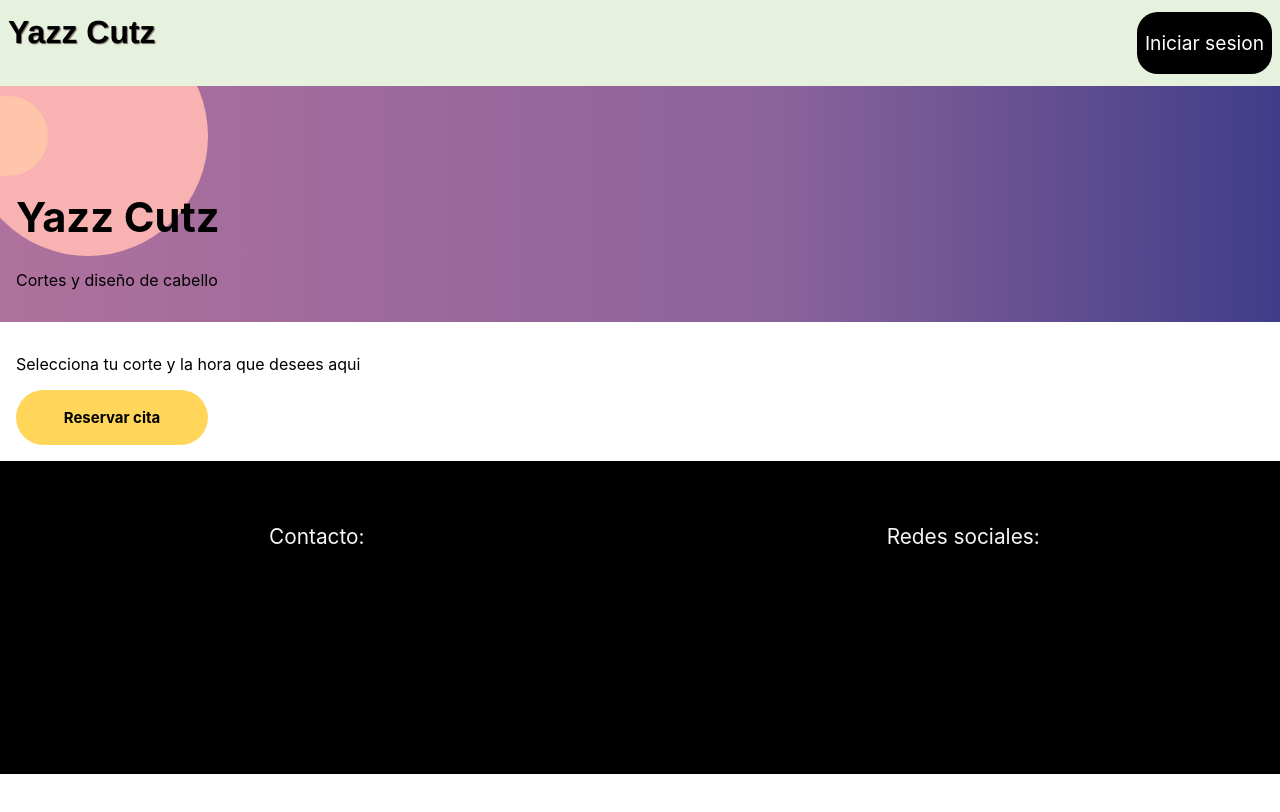
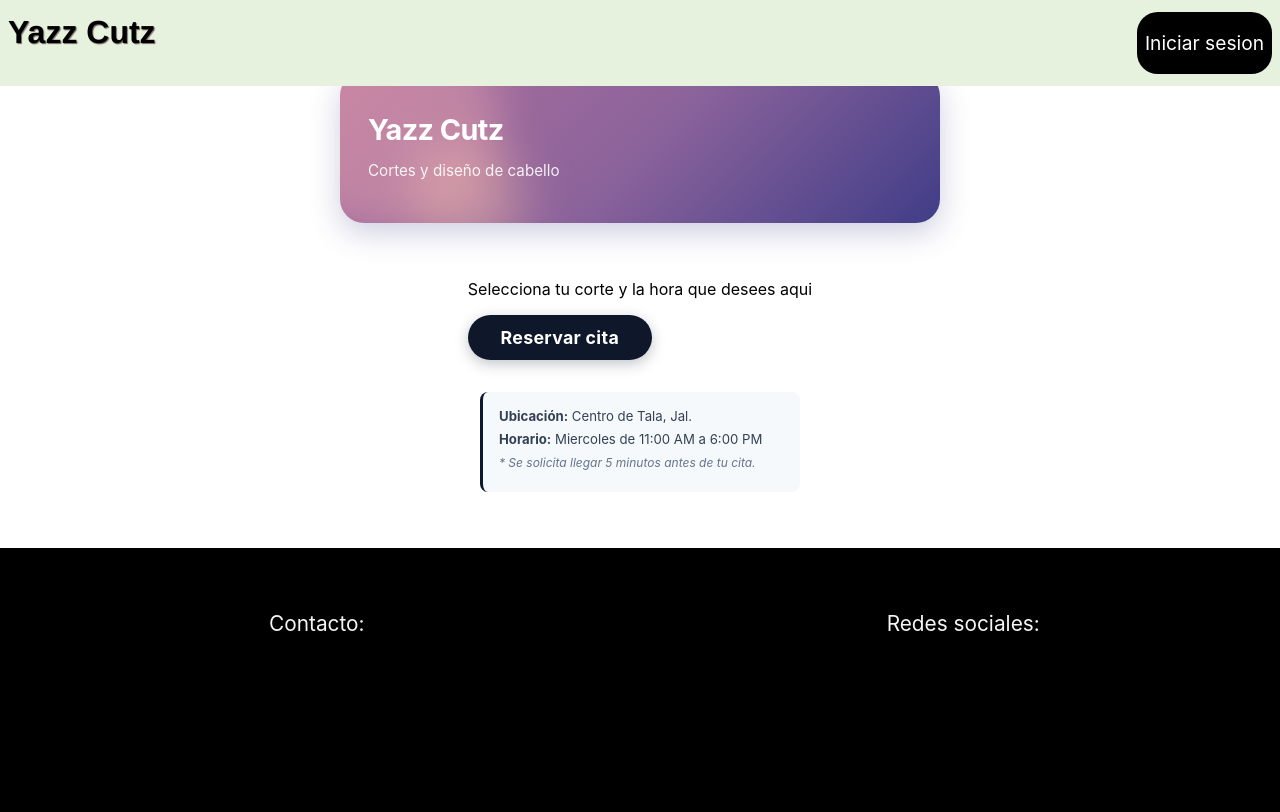
Before and after one commit to Senjuv/Proyectbarber, a React (Create React App) app in the folder frontend/: page / in a window 1280 px wide. Shown: the top 812 px of the page. Built offline with nearby package versions, Linux system fonts and the light colour scheme.

Commit message:
modificacion popup y alerts

```diff
--- a/frontend/src/App.jsx
+++ b/frontend/src/App.jsx
@@ -3,6 +3,7 @@ import { Routes, Route } from 'react-router-dom';
 import CitasD from './pages/CitasD';
 import Login from "./pages/Login";
 import Panel from "./components/Panel";
+
 function App() {
   return (
     <div>
--- a/frontend/src/components/Mid.jsx
+++ b/frontend/src/components/Mid.jsx
@@ -8,6 +8,11 @@ function Mid() {
                 <div>
                     <p className="p">Selecciona tu corte y la hora que desees aqui</p>
                     <div className="Reserva"><Link to="/citasD" className="linkR"><h3 >Reservar cita</h3></Link></div>
+                    <div className="info-notice">
+                        <p><strong>Ubicación:</strong> Centro de Tala, Jal.</p>
+                        <p><strong>Horario:</strong> Miercoles de 11:00 AM a 6:00 PM</p>
+                        <p className="sub-notice">* Se solicita llegar 5 minutos antes de tu cita.</p>
+                    </div>
                 </div>
             </div>
         </div>
--- a/frontend/src/styles/Hero.css
+++ b/frontend/src/styles/Hero.css
@@ -1,45 +1,73 @@
-.section-h{
+/* Sección Hero Principal */
+.section-h {
+    box-sizing: border-box;
     width: 100%;
-    height: 100%;
-    box-sizing: border-box;
-    margin-top: 3rem;
+    margin-top: 3.5rem;
+    padding: 1rem;
 }
 
-.div-h{
-    padding: 1rem;
-    font-size: 1.3rem;
-    background: linear-gradient(90deg,#AF719D 0%,
-    #8B639B 61%,
-    #403D88 100%);
+/* Tarjeta principal con degradado y backdrop blur */
+.div-h {
+    position: relative; /* Permite posicionar las figuras dentro de este contenedor */
+    box-sizing: border-box;
+    width: 100%;
+    max-width: 600px;
+    margin: 0 auto;
+    padding: 2.5rem 1.75rem;
+    border-radius: 1.5rem;
+
+    /* Degradado refinado */
+    background: linear-gradient(135deg, #af719d 0%, #8b639b 50%, #403d88 100%);
+    color: #ffffff;
+
+    /* Previene el scroll horizontal si los círculos se salen del borde */
+    overflow: hidden;
+    box-shadow: 0 10px 30px rgba(64, 61, 136, 0.25);
 }
 
-.figura-h{
-    width: 15rem;
-    height: 15rem;
-    border-radius: 8rem;
-    transform: translate(-3rem, -3rem);
-    background-color: #F8B2B2;
-    margin-bottom: -7rem;
+/* Figura decorativa grande (Fondo superior izquierdo) */
+.figura-h {
+    position: absolute;
+    top: -4rem;
+    left: -4rem;
+    width: 14rem;
+    height: 14rem;
+    border-radius: 50%;
+    background-color: rgba(248, 178, 178, 0.35); /* Opacidad suave para integrar el tono */
+    filter: blur(20px); /* Difuminado tipo esfera iOS */
+    pointer-events: none; /* Evita interferir con toques o clics */
 }
 
-.figura1-h{
+/* Figura decorativa pequeña (Fondo inferior derecho) */
+.figura1-h {
+    position: absolute;
+    bottom: -1.5rem;
+    right: -1.5rem;
+    width: 7rem;
+    height: 7rem;
+    border-radius: 50%;
+    background-color: rgba(255, 197, 170, 0.4);
+    filter: blur(15px);
+    pointer-events: none;
+}
+
+/* Contenido de texto (Por encima de las figuras) */
+.title-h {
     position: relative;
     z-index: 2;
-    transform: translate(0rem, 5rem);
-    width: 5rem;
-    height: 5rem;
-    border-radius: 5rem;
-    background-color: #FFC5AA;
+    margin: 0 0 0.75rem 0;
+    font-size: clamp(1.4rem, 5vw, 1.8rem); /* Tipografía fluida */
+    font-weight: 700;
+    line-height: 1.25;
+    letter-spacing: -0.02em;
+    color: #ffffff;
 }
-.title-h{
+
+.p-h {
     position: relative;
     z-index: 2;
-    margin-top: -5rem;
+    margin: 0;
+    font-size: 0.95rem;
+    line-height: 1.5;
+    color: rgba(255, 255, 255, 0.9); /* Blanco sutilmente atenuado */
 }
-
-.p-h{
-    height: 100%;
-    font-size: 1rem;
-}
-
-/* #A5AF79 */
--- a/frontend/src/styles/Mid.css
+++ b/frontend/src/styles/Mid.css
@@ -1,34 +1,97 @@
-.sections-m{
-    padding: 1rem;
-    box-sizing: border-box;}
+/* Sección contenedora */
+.sections-m {
+    box-sizing: border-box;
+    width: 100%;
+    max-width: 1200px;
+    margin: 0 auto;
+    padding: 1.5rem 1rem;
+}
 
-.datos-m{
+/* Grilla flexible */
+.datos-m {
     display: flex;
     flex-wrap: wrap;
-    font-size: 1rem;
-    gap: 2rem;
+    align-items: center;
+    justify-content: center;
+    gap: 1rem;
 }
 
-.Reserva{
+/* Botón de Reserva con ALTA PRESENCIA (Estilo Apple Premium) */
+.Reserva {
     box-sizing: border-box;
-    width: 12rem;
-    vertical-align: middle;
-    background-color: #FFD65A;
-    text-align: center;
-    padding: .2em;
-    border-radius: 3rem;
+    display: inline-flex;
+    align-items: center;
+    justify-content: center;
+
+    min-width: 11.5rem;
+    height: 2.85rem;
+    padding: 0 1.5rem;
+
+    /* Negro azabache profundo */
+    background-color: #0f172a;
+    border-radius: 9999px;
+    /* Forma de píldora limpia */
+
+    /* Sombra elegante que da profundidad */
+    box-shadow: 0 4px 14px rgba(15, 23, 42, 0.25);
+    cursor: pointer;
+    user-select: none;
+    transition: all 0.25 cubic-bezier(0.16, 1, 0.3, 1);
 }
 
-.Reserva:hover{
-    background-color: #F69D39;
+/* Interacción Hover y Clic */
+.Reserva:hover {
+    background-color: #1e293b;
+    /* Tono ligeramente más claro */
+    box-shadow: 0 6px 20px rgba(15, 23, 42, 0.35);
+    transform: translateY(-2px);
 }
 
-.linkR{
-    font-size: .8rem;
-    color: black;
-    text-decoration: none;
+.Reserva:active {
+    transform: scale(0.97) translateY(0);
+    box-shadow: 0 2px 8px rgba(15, 23, 42, 0.2);
 }
 
-.linkR:hover{
-    color:blue;
+/* Enlace interno */
+.linkR {
+    display: flex;
+    align-items: center;
+    justify-content: center;
+    width: 100%;
+    height: 100%;
+
+    font-size: 0.95rem;
+    font-weight: 600;
+    color: #ffffff !important;
+    /* Blanco puro para máximo contraste */
+    text-decoration: none;
+    letter-spacing: 0.02em;
 }
+
+.Reserva:hover .linkR {
+    color: #ffffff !important;
+}
+
+.info-notice {
+    box-sizing: border-box;
+    max-width: 320px;
+    margin: 2rem auto;
+    padding: 1rem;
+    background-color: rgba(241, 245, 249, 0.6);
+    border-left: 3px solid #0f172a;
+    border-radius: 0.5rem;
+    text-align: left;
+}
+
+.info-notice p {
+    margin: 0 0 0.4rem 0;
+    font-size: 0.825rem;
+    color: #334155;
+}
+
+.info-notice .sub-notice {
+    margin-top: 0.5rem;
+    font-size: 0.75rem;
+    color: #64748b;
+    font-style: italic;
+}
```
Also changed, not shown: frontend/src/styles/Present.css (line endings or trailing spaces).
